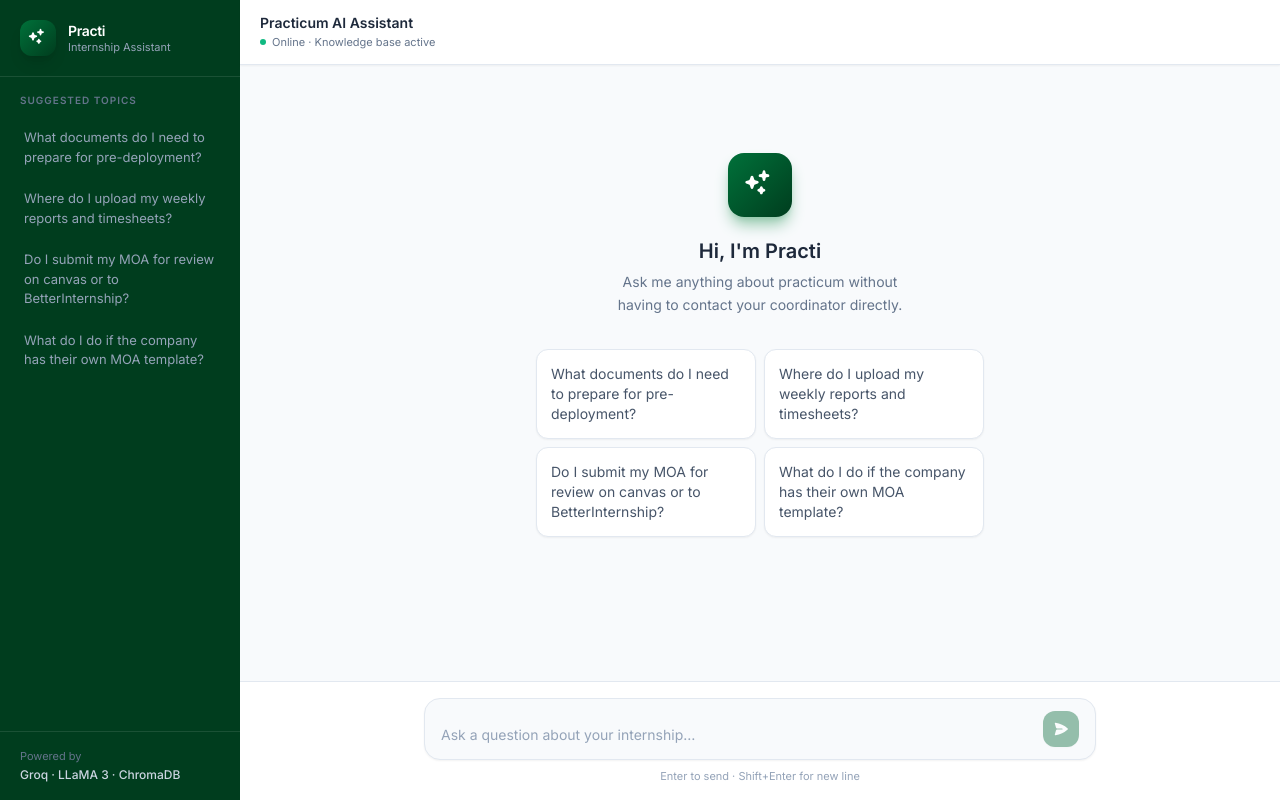
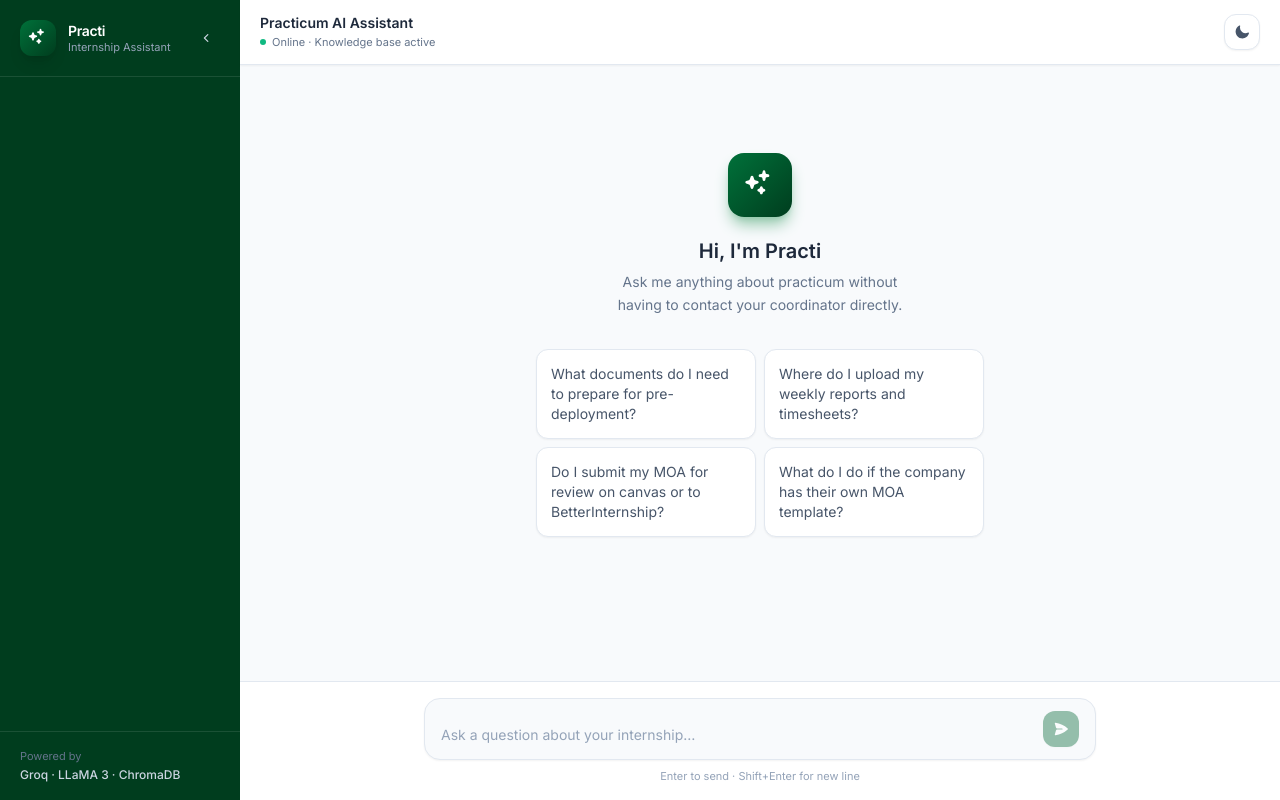
Before and after one commit to daniellalimbag/practi, a Next.js app in the folder frontend/: page / in a window 1280 px wide. Built offline with nearby package versions, Linux system fonts and the light colour scheme.

Commit message:
feat: add dark mode and collapsible sidebar

```diff
--- /dev/null
+++ b/frontend/app/ThemeToggle.tsx
@@ -0,0 +1,49 @@
+"use client";
+
+import { useEffect, useState } from "react";
+
+function SunIcon({ className }: { className?: string }) {
+  return (
+    <svg viewBox="0 0 20 20" fill="currentColor" className={className}>
+      <path d="M10 2a.75.75 0 0 1 .75.75v1a.75.75 0 0 1-1.5 0v-1A.75.75 0 0 1 10 2ZM10 15a.75.75 0 0 1 .75.75v1a.75.75 0 0 1-1.5 0v-1A.75.75 0 0 1 10 15ZM10 6a4 4 0 1 0 0 8 4 4 0 0 0 0-8ZM15.657 4.343a.75.75 0 0 1 0 1.061l-.708.708a.75.75 0 1 1-1.06-1.06l.707-.709a.75.75 0 0 1 1.06 0ZM6.111 13.889a.75.75 0 0 1 0 1.06l-.707.708a.75.75 0 0 1-1.061-1.06l.707-.708a.75.75 0 0 1 1.061 0ZM18 10a.75.75 0 0 1-.75.75h-1a.75.75 0 0 1 0-1.5h1A.75.75 0 0 1 18 10ZM4.75 10a.75.75 0 0 1-.75.75H3a.75.75 0 0 1 0-1.5h1a.75.75 0 0 1 .75.75ZM15.657 15.657a.75.75 0 0 1-1.06 0l-.708-.708a.75.75 0 0 1 1.06-1.06l.708.707a.75.75 0 0 1 0 1.061ZM6.111 6.111a.75.75 0 0 1-1.06 0l-.708-.707a.75.75 0 0 1 1.06-1.061l.708.708a.75.75 0 0 1 0 1.06Z" />
+    </svg>
+  );
+}
+
+function MoonIcon({ className }: { className?: string }) {
+  return (
+    <svg viewBox="0 0 20 20" fill="currentColor" className={className}>
+      <path d="M7.455 2.004a.75.75 0 0 1 .26.77 7 7 0 0 0 9.958 7.967.75.75 0 0 1 1.067.853A8.5 8.5 0 1 1 6.647 1.921a.75.75 0 0 1 .808.083Z" />
+    </svg>
+  );
+}
+
+export default function ThemeToggle() {
+  const [dark, setDark] = useState(false);
+
+  useEffect(() => {
+    setDark(document.documentElement.classList.contains("dark"));
+  }, []);
+
+  const toggle = () => {
+    const next = !dark;
+    setDark(next);
+    document.documentElement.classList.toggle("dark", next);
+    try {
+      localStorage.setItem("theme", next ? "dark" : "light");
+    } catch {
+      /* ignore storage errors */
+    }
+  };
+
+  return (
+    <button
+      onClick={toggle}
+      aria-label={dark ? "Switch to light mode" : "Switch to dark mode"}
+      title={dark ? "Switch to light mode" : "Switch to dark mode"}
+      className="flex h-9 w-9 shrink-0 items-center justify-center rounded-xl border border-slate-200 bg-white text-slate-600 shadow-sm transition hover:bg-slate-50 hover:text-brand-600 active:scale-95 dark:border-slate-700 dark:bg-slate-800 dark:text-slate-300 dark:hover:bg-slate-700 dark:hover:text-brand-300"
+    >
+      {dark ? <SunIcon className="h-4 w-4" /> : <MoonIcon className="h-4 w-4" />}
+    </button>
+  );
+}
--- a/frontend/app/globals.css
+++ b/frontend/app/globals.css
@@ -6,11 +6,15 @@
   color-scheme: light;
 }
 
+.dark {
+  color-scheme: dark;
+}
+
 body {
-  @apply min-h-screen bg-slate-50 text-slate-900 antialiased;
+  @apply min-h-screen bg-slate-50 text-slate-900 antialiased dark:bg-slate-950 dark:text-slate-100;
 }
 
 ::-webkit-scrollbar       { width: 5px; height: 5px; }
 ::-webkit-scrollbar-track { background: transparent; }
-::-webkit-scrollbar-thumb { @apply rounded-full bg-slate-200; }
-::-webkit-scrollbar-thumb:hover { @apply bg-slate-300; }
+::-webkit-scrollbar-thumb { @apply rounded-full bg-slate-200 dark:bg-slate-700; }
+::-webkit-scrollbar-thumb:hover { @apply bg-slate-300 dark:bg-slate-600; }
--- a/frontend/app/page.tsx
+++ b/frontend/app/page.tsx
@@ -1,6 +1,7 @@
 "use client";
 
 import { KeyboardEvent, useCallback, useRef, useState } from "react";
+import ThemeToggle from "./ThemeToggle";
 
 type Role = "user" | "assistant";
 type HistoryTurn = { role: Role; content: string };
@@ -51,6 +52,14 @@ function ChevronDownIcon({ className }: { className?: string }) {
   );
 }
 
+function ChevronLeftIcon({ className }: { className?: string }) {
+  return (
+    <svg viewBox="0 0 20 20" fill="currentColor" className={className}>
+      <path fillRule="evenodd" d="M12.79 5.23a.75.75 0 0 1 0 1.06L9.06 10l3.73 3.71a.75.75 0 1 1-1.06 1.06l-4.25-4.24a.75.75 0 0 1 0-1.06l4.25-4.24a.75.75 0 0 1 1.06 0Z" clipRule="evenodd" />
+    </svg>
+  );
+}
+
 /* ── Sub-components ──────────────────────────────────────────────── */
 
 function TypingDots() {
@@ -73,7 +82,7 @@ function SourceCard({ source, msgId }: { source: SourceItem; msgId: string }) {
     <button
       key={`${msgId}-${source.source}`}
       onClick={() => setOpen((v) => !v)}
-      className="w-full text-left rounded-xl border border-slate-200 bg-white px-3.5 py-2.5 text-xs shadow-sm transition hover:border-brand-300 hover:bg-brand-50/60"
+      className="w-full text-left rounded-xl border border-slate-200 bg-white px-3.5 py-2.5 text-xs shadow-sm transition hover:border-brand-300 hover:bg-brand-50/60 dark:border-slate-700 dark:bg-slate-800 dark:hover:border-brand-500 dark:hover:bg-slate-700"
     >
       <div className="flex items-center justify-between gap-2">
         <div className="flex items-center gap-2 min-w-0">
@@ -83,11 +92,11 @@ function SourceCard({ source, msgId }: { source: SourceItem; msgId: string }) {
             </svg>
           </span>
           {source.type && (
-            <span className="shrink-0 rounded bg-slate-100 px-1.5 py-0.5 text-[10px] font-medium uppercase text-slate-500">
+            <span className="shrink-0 rounded bg-slate-100 px-1.5 py-0.5 text-[10px] font-medium uppercase text-slate-500 dark:bg-slate-700 dark:text-slate-300">
               {source.type}
             </span>
           )}
-          <span className="font-medium text-slate-700 truncate">{source.source}</span>
+          <span className="font-medium text-slate-700 truncate dark:text-slate-200">{source.source}</span>
         </div>
         <div className="flex shrink-0 items-center gap-2">
           {source.date && (
@@ -99,7 +108,7 @@ function SourceCard({ source, msgId }: { source: SourceItem; msgId: string }) {
         </div>
       </div>
       {open && source.excerpt && (
-        <p className="mt-2.5 border-t border-slate-100 pt-2.5 text-slate-500 leading-relaxed line-clamp-4">
+        <p className="mt-2.5 border-t border-slate-100 pt-2.5 text-slate-500 leading-relaxed line-clamp-4 dark:border-slate-700 dark:text-slate-400">
           {source.excerpt}
         </p>
       )}
@@ -134,7 +143,7 @@ function Message({ msg }: { msg: ChatMessage }) {
           className={`rounded-2xl px-4 py-3 text-sm leading-relaxed shadow-sm ${
             isUser
               ? "rounded-tr-sm bg-gradient-to-br from-brand-600 to-brand-700 text-white"
-              : "rounded-tl-sm border border-slate-100 bg-white text-slate-800"
+              : "rounded-tl-sm border border-slate-100 bg-white text-slate-800 dark:border-slate-700 dark:bg-slate-800 dark:text-slate-100"
           }`}
         >
           <p className="whitespace-pre-wrap">{msg.content}</p>
@@ -142,7 +151,7 @@ function Message({ msg }: { msg: ChatMessage }) {
 
         {!isUser && msg.sources && msg.sources.length > 0 && (
           <div className="w-full space-y-1.5">
-            <p className="px-1 text-[10px] font-semibold uppercase tracking-widest text-slate-400">
+            <p className="px-1 text-[10px] font-semibold uppercase tracking-widest text-slate-400 dark:text-slate-500">
               Sources
             </p>
             {msg.sources.map((s) => (
@@ -159,6 +168,7 @@ function Message({ msg }: { msg: ChatMessage }) {
 
 export default function HomePage() {
   const [messages, setMessages] = useState<ChatMessage[]>([]);
+  const [collapsed, setCollapsed] = useState(false);
   const [input, setInput] = useState("");
   const [loading, setLoading] = useState(false);
   const [error, setError] = useState<string | null>(null);
@@ -246,63 +256,86 @@ export default function HomePage() {
   const isEmpty = messages.length === 0 && !loading;
 
   return (
-    <div className="flex h-screen overflow-hidden bg-slate-50">
+    <div className="flex h-screen overflow-hidden bg-slate-50 dark:bg-slate-950">
 
       {/* ── Sidebar ── */}
-      <aside className="hidden md:flex w-60 flex-col bg-brand-800 text-white shrink-0">
+      <aside
+        className={`hidden md:flex flex-col bg-brand-800 text-white shrink-0 transition-[width] duration-200 ${
+          collapsed ? "w-16" : "w-60"
+        }`}
+      >
         {/* Brand */}
-        <div className="flex items-center gap-3 px-5 py-5 border-b border-white/10">
+        <div
+          className={`flex items-center border-b border-white/10 py-5 ${
+            collapsed ? "justify-center px-2" : "gap-3 px-5"
+          }`}
+        >
           <div className="flex h-9 w-9 shrink-0 items-center justify-center rounded-xl bg-gradient-to-br from-brand-500 to-brand-800 shadow-lg shadow-brand-900/40">
             <SparklesIcon className="h-5 w-5 text-white" />
           </div>
-          <div className="leading-tight">
+          {!collapsed && (
+            <>
+              <div className="leading-tight flex-1 min-w-0">
                 <p className="font-semibold text-white text-sm tracking-tight">Practi</p>
                 <p className="text-[11px] text-slate-400">Internship Assistant</p>
               </div>
+              <button
+                onClick={() => setCollapsed(true)}
+                aria-label="Collapse sidebar"
+                title="Collapse sidebar"
+                className="flex h-7 w-7 shrink-0 items-center justify-center rounded-lg text-slate-300 transition hover:bg-white/10 hover:text-white"
+              >
+                <ChevronLeftIcon className="h-4 w-4" />
+              </button>
+            </>
+          )}
         </div>
 
-        {/* Nav */}
-        <nav className="flex-1 overflow-y-auto px-3 py-4 space-y-0.5">
-          <p className="px-2 mb-2 text-[10px] font-semibold uppercase tracking-widest text-slate-500">
-            Suggested Topics
-          </p>
-          {SUGGESTED.map((s) => (
+        {/* Expand button (collapsed only) */}
+        {collapsed && (
+          <div className="flex justify-center border-b border-white/10 py-2">
             <button
-              key={s}
-              onClick={() => send(s)}
-              disabled={loading}
-              className="w-full text-left rounded-lg px-3 py-2.5 text-[13px] text-slate-400 transition hover:bg-white/8 hover:text-white disabled:pointer-events-none"
+              onClick={() => setCollapsed(false)}
+              aria-label="Expand sidebar"
+              title="Expand sidebar"
+              className="flex h-7 w-7 items-center justify-center rounded-lg text-slate-300 transition hover:bg-white/10 hover:text-white"
             >
-              {s}
+              <ChevronLeftIcon className="h-4 w-4 rotate-180" />
             </button>
-          ))}
-        </nav>
+          </div>
+        )}
+
+        {/* Nav (empty for now — keeps footer pinned to bottom) */}
+        <nav className="flex-1 overflow-y-auto px-3 py-4" />
 
         {/* Footer */}
+        {!collapsed && (
           <div className="border-t border-white/10 px-5 py-4 space-y-0.5">
             <p className="text-[11px] text-slate-500">Powered by</p>
             <p className="text-[12px] font-medium text-slate-300">Groq · LLaMA 3 · ChromaDB</p>
           </div>
+        )}
       </aside>
 
       {/* ── Main area ── */}
       <div className="flex flex-1 flex-col min-w-0">
 
         {/* Top bar */}
-        <header className="flex items-center justify-between border-b border-slate-200 bg-white px-5 py-3.5 shadow-sm shrink-0">
+        <header className="flex items-center justify-between border-b border-slate-200 bg-white px-5 py-3.5 shadow-sm shrink-0 dark:border-slate-800 dark:bg-slate-900">
           <div className="flex items-center gap-3">
             {/* Mobile logo */}
             <div className="md:hidden flex h-8 w-8 items-center justify-center rounded-lg bg-gradient-to-br from-brand-500 to-brand-800 shrink-0">
               <SparklesIcon className="h-4 w-4 text-white" />
             </div>
             <div>
-              <p className="font-semibold text-slate-800 text-sm leading-tight">Practicum AI Assistant</p>
+              <p className="font-semibold text-slate-800 text-sm leading-tight dark:text-slate-100">Practicum AI Assistant</p>
               <div className="flex items-center gap-1.5 mt-0.5">
                 <span className="h-1.5 w-1.5 rounded-full bg-emerald-500" />
-                <span className="text-[11px] text-slate-500">Online · Knowledge base active</span>
+                <span className="text-[11px] text-slate-500 dark:text-slate-400">Online · Knowledge base active</span>
               </div>
             </div>
           </div>
+          <ThemeToggle />
         </header>
 
         {/* Messages */}
@@ -315,10 +348,10 @@ export default function HomePage() {
                 <div className="flex h-16 w-16 items-center justify-center rounded-2xl bg-gradient-to-br from-brand-500 to-brand-800 shadow-lg shadow-brand-200 mb-5">
                   <SparklesIcon className="h-8 w-8 text-white" />
                 </div>
-                <h2 className="text-xl font-semibold text-slate-800 mb-1.5">
+                <h2 className="text-xl font-semibold text-slate-800 mb-1.5 dark:text-slate-100">
                   Hi, I&apos;m Practi
                 </h2>
-                <p className="text-sm text-slate-500 max-w-xs leading-relaxed mb-8">
+                <p className="text-sm text-slate-500 max-w-xs leading-relaxed mb-8 dark:text-slate-400">
                   Ask me anything about practicum without having to contact your coordinator directly.
                 </p>
                 <div className="grid grid-cols-1 sm:grid-cols-2 gap-2 w-full max-w-md">
@@ -326,7 +359,7 @@ export default function HomePage() {
                     <button
                       key={s}
                       onClick={() => send(s)}
-                      className="rounded-xl border border-slate-200 bg-white p-3.5 text-left text-sm text-slate-600 shadow-sm transition hover:border-brand-300 hover:bg-brand-50 hover:text-brand-700"
+                      className="rounded-xl border border-slate-200 bg-white p-3.5 text-left text-sm text-slate-600 shadow-sm transition hover:border-brand-300 hover:bg-brand-50 hover:text-brand-700 dark:border-slate-700 dark:bg-slate-800 dark:text-slate-300 dark:hover:border-brand-500 dark:hover:bg-slate-700 dark:hover:text-brand-200"
                     >
                       {s}
                     </button>
@@ -342,7 +375,7 @@ export default function HomePage() {
                 {loading && (
                   <div className="flex gap-3 animate-fade-up">
                     <BotAvatar />
-                    <div className="rounded-2xl rounded-tl-sm border border-slate-100 bg-white px-4 py-3.5 shadow-sm">
+                    <div className="rounded-2xl rounded-tl-sm border border-slate-100 bg-white px-4 py-3.5 shadow-sm dark:border-slate-700 dark:bg-slate-800">
                       <TypingDots />
                     </div>
                   </div>
@@ -365,9 +398,9 @@ export default function HomePage() {
         )}
 
         {/* Input bar */}
-        <div className="border-t border-slate-200 bg-white px-4 py-4 sm:px-6 shrink-0">
+        <div className="border-t border-slate-200 bg-white px-4 py-4 sm:px-6 shrink-0 dark:border-slate-800 dark:bg-slate-900">
           <div className="mx-auto max-w-2xl">
-            <div className="flex items-end gap-3 rounded-2xl border border-slate-200 bg-slate-50 px-4 py-3 shadow-sm transition focus-within:border-brand-400 focus-within:ring-2 focus-within:ring-brand-400/20">
+            <div className="flex items-end gap-3 rounded-2xl border border-slate-200 bg-slate-50 px-4 py-3 shadow-sm transition focus-within:border-brand-400 focus-within:ring-2 focus-within:ring-brand-400/20 dark:border-slate-700 dark:bg-slate-800">
               <textarea
                 ref={textareaRef}
                 value={input}
@@ -377,7 +410,7 @@ export default function HomePage() {
                 placeholder="Ask a question about your internship…"
                 rows={1}
                 disabled={loading}
-                className="flex-1 resize-none bg-transparent text-sm text-slate-900 placeholder:text-slate-400 outline-none max-h-40 leading-relaxed"
+                className="flex-1 resize-none bg-transparent text-sm text-slate-900 placeholder:text-slate-400 outline-none max-h-40 leading-relaxed dark:text-slate-100 dark:placeholder:text-slate-500"
               />
               <button
                 onClick={() => send(input)}
@@ -387,7 +420,7 @@ export default function HomePage() {
                 <SendIcon className="h-4 w-4" />
               </button>
             </div>
-            <p className="mt-2 text-center text-[11px] text-slate-400">
+            <p className="mt-2 text-center text-[11px] text-slate-400 dark:text-slate-500">
               Enter to send &middot; Shift+Enter for new line
             </p>
           </div>
--- a/frontend/tailwind.config.ts
+++ b/frontend/tailwind.config.ts
@@ -1,6 +1,7 @@
 import type { Config } from "tailwindcss";
 
 const config: Config = {
+  darkMode: "class",
   content: [
     "./app/**/*.{js,ts,jsx,tsx,mdx}",
     "./components/**/*.{js,ts,jsx,tsx,mdx}",
```
Also changed, not shown: frontend/app/layout.tsx (+6 -1 lines), 1 other file (tests, documents, lock files or other folders). Lines whose indentation alone changed are shown as unchanged.
